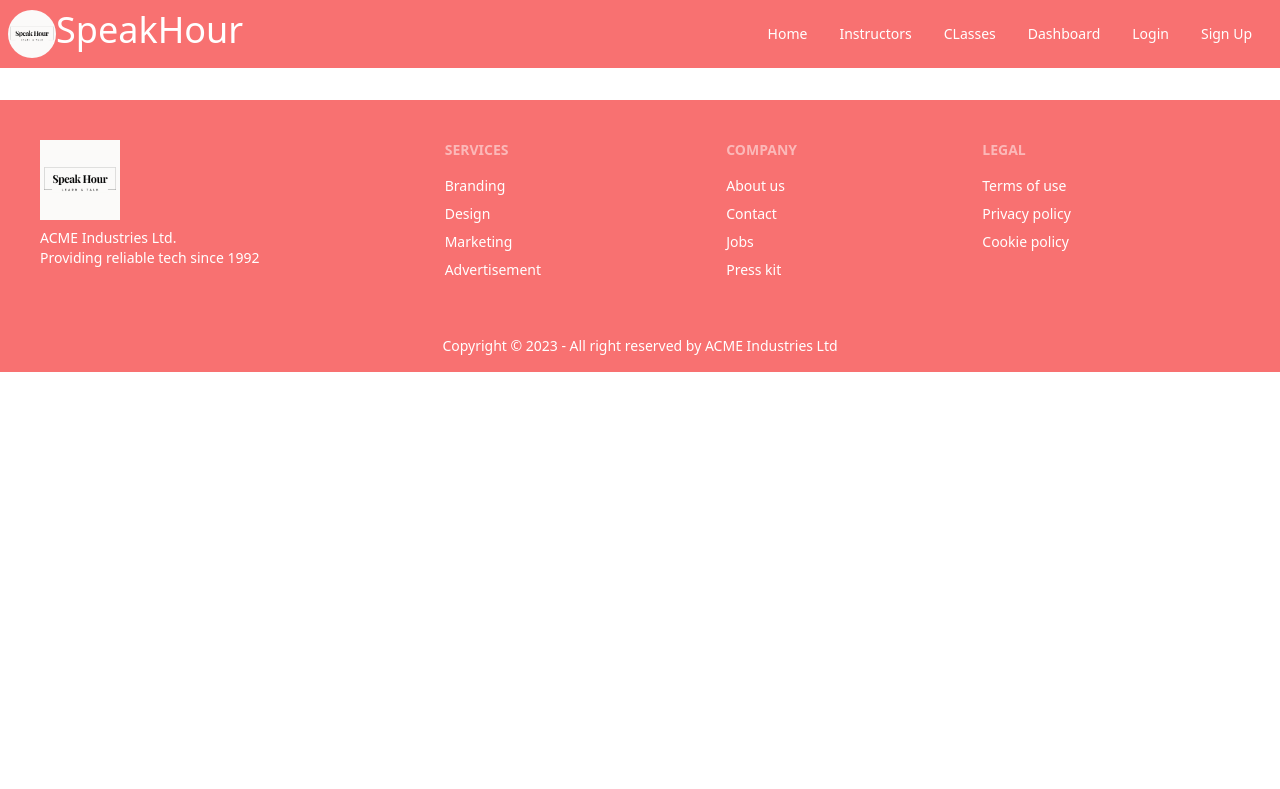
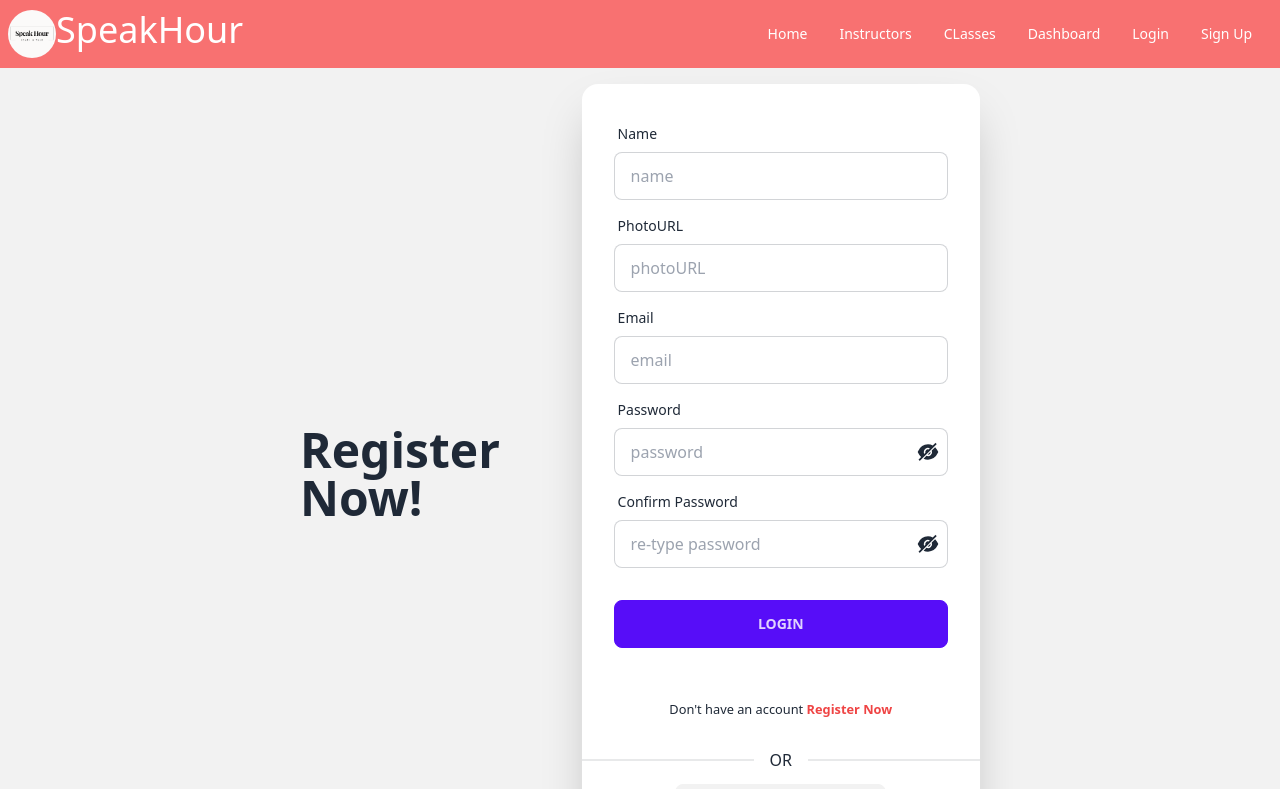
Before and after one commit to forhadislamse/speak-hour-client, a React (Vite) app: page /signup in a window 1280 px wide. Shown: the top 789 px of the page. Built offline with nearby package versions, Linux system fonts and the light colour scheme.

Commit message:
register page using react hook form added

```diff
--- a/src/pages/login/Login.jsx
+++ b/src/pages/login/Login.jsx
@@ -1,4 +1,5 @@
 import { useState } from 'react';
+import { Helmet } from 'react-helmet-async';
 import { useForm } from 'react-hook-form';
 import { AiFillEye, AiFillEyeInvisible, AiFillGoogleCircle } from 'react-icons/ai';
 import { Link } from 'react-router-dom';
@@ -11,10 +12,14 @@
     };
 
     const onSubmit = (data) => {
-        console.log(data); // You can perform login logic here
+        console.log(data);
     };
 
     return (
+        <>
+            <Helmet>
+                <title>Bistro Boss | Login</title>
+            </Helmet>
             <div className="hero min-h-screen bg-base-200">
                 <div className="hero-content flex flex-col md:flex-row">
                     <div className="text-center lg:text-left w-full md:w-1/4">
@@ -43,7 +48,7 @@
                                         {...register('password', { required: 'Password is required' })}
                                     />
                                     <span className='-ms-8 text-2xl ' onClick={togglePasswordVisibility}>
-                                    {showPassword ? <AiFillEyeInvisible /> : <AiFillEye />}
+                                        {showPassword ? <AiFillEye /> : <AiFillEyeInvisible />}
                                     </span>
                                 </div>
                                 {errors.password && <p className="text-red-600">{errors.password.message}</p>}
@@ -61,6 +66,8 @@
                 </div >
 
             </div >
+        </>
+
     );
 };
 
--- a/src/pages/signup/SignUp.jsx
+++ b/src/pages/signup/SignUp.jsx
@@ -1,9 +1,112 @@
+import React from 'react';
+import { AiFillEye, AiFillEyeInvisible, AiFillGoogleCircle } from "react-icons/ai";
+import { useForm } from 'react-hook-form';
+import { Link } from 'react-router-dom';
+import { useState } from "react";
 
 const SignUp = () => {
+    const { register, handleSubmit, formState: { errors }, watch } = useForm();
+    const [showPassword, setShowPassword] = useState(false);
+
+    const togglePasswordVisibility = () => {
+        setShowPassword(!showPassword);
+    };
+
+    const password = React.useRef({});
+    password.current = watch('password', '');
+
+    const onSubmit = (data) => {
+        console.log(data);
+    };
     return (
-        <div>
+        <>
+            <div className="hero min-h-screen bg-base-200">
+                <div className="hero-content flex flex-col md:flex-row">
+                    <div className="text-center lg:text-left w-full md:w-1/2">
+                        <h1 className="text-5xl font-bold">Register Now!</h1>
+                    </div>
+                    <div className="card w-full md:w-3/4  shadow-2xl bg-base-100">
+                        <form onSubmit={handleSubmit(onSubmit)} className="card-body">
+                            <div className="form-control">
+                                <label className="label">
+                                    <span className="label-text">Name</span>
+                                </label>
+                                <input
+                                    type="text" name="name" placeholder="name" className="input input-bordered"
+                                    {...register('name', { required: 'name is required' })}
+                                />
+                                {errors.name && <p className="text-red-600">{errors.name.message}</p>}
+                            </div>
+                            <div className="form-control">
+                                <label className="label">
+                                    <span className="label-text">PhotoURL</span>
+                                </label>
+                                <input
+                                    type="text" name="photoURL" placeholder="photoURL" className="input input-bordered"
+                                    {...register('photoUrl', { required: 'photoUrl is required' })}
+                                />
+                                {errors.photoUrl && <p className="text-red-600">{errors.photoUrl.message}</p>}
+                            </div>
+                            <div className="form-control">
+                                <label className="label">
+                                    <span className="label-text">Email</span>
+                                </label>
+                                <input
+                                    type="email" name="email" placeholder="email" className="input input-bordered"
+                                    {...register('email', { required: 'Email is required' })}
+                                />
+                                {errors.email && <p className="text-red-600">{errors.email.message}</p>}
+                            </div>
 
-        </div>
+                            <div className="form-control">
+                                <label className="label">
+                                    <span className="label-text">Password</span>
+                                </label>
+                                <div className='flex items-center'>
+                                    <input name="password" placeholder="password" className="input input-bordered w-full"
+                                        type={showPassword ? 'text' : 'password'}
+                                        {...register('password', { required: 'Password is required' })}
+                                    />
+                                    <span className='-ms-8 text-2xl ' onClick={togglePasswordVisibility}>
+                                        {showPassword ? <AiFillEye /> : <AiFillEyeInvisible />}
+                                    </span>
+                                </div>
+                                {errors.password && <p className="text-red-600">{errors.password.message}</p>}
+                            </div>
+                            <div className="form-control">
+                                <label className="label">
+                                    <span className="label-text">Confirm Password</span>
+                                </label>
+                                <div className='flex items-center'>
+                                    <input name="password" placeholder="re-type password" className="input input-bordered w-full"
+                                        type={showPassword ? 'text' : 'password'}
+                                        {...register('confirmPassword', {
+                                            required: 'confirm Password is required',
+                                            validate: value => value === password.current || 'Password do not match'
+                                        })}
+                                    />
+                                    <span className='-ms-8 text-2xl ' onClick={togglePasswordVisibility}>
+                                        {showPassword ? <AiFillEye /> : <AiFillEyeInvisible />}
+                                    </span>
+                                </div>
+                                {errors.confirmPassword && <p className="text-red-600">{errors.confirmPassword.message}</p>}
+                            </div>
+
+
+                            <div className="form-control mt-6">
+                                <input className="btn btn-primary" type="submit" value="Login" />
+                            </div>
+                        </form>
+                        <p className="text-center py-4 "><small>Don't have an account <Link to="/signup" className="text-red-500 font-semibold">Register Now</Link></small></p>
+                        <div className='text-center'>
+                            <p className="divider">OR</p>
+                            <button className=" btn mb-8"><span className='text-xl text-red-400'><AiFillGoogleCircle></AiFillGoogleCircle></span> Login with Google</button>
+                        </div>
+                    </div>
+                </div >
+
+            </div >
+        </>
     );
 };
 
```
Also changed, not shown: .eslintrc.cjs. Lines whose indentation alone changed are shown as unchanged.
